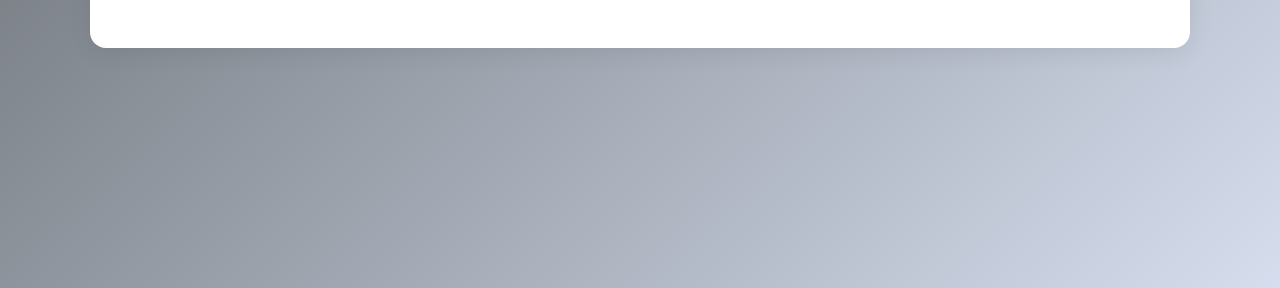
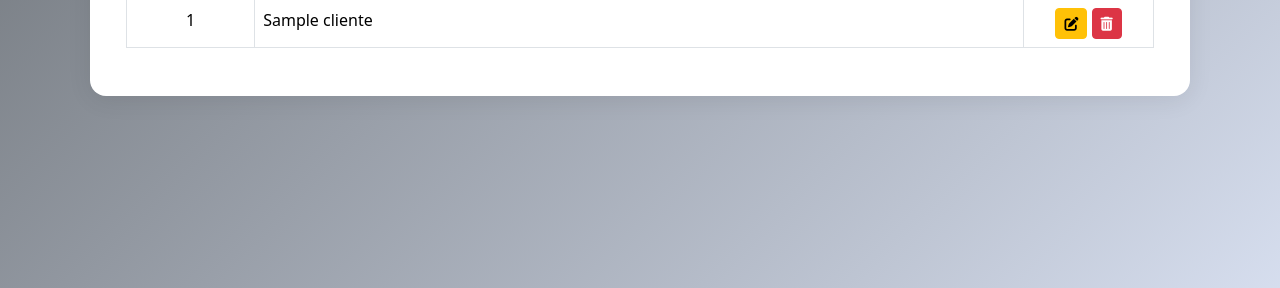
Before and after one commit to estradachacon/telmaerp, a CodeIgniter 4 app: the page made by app/Views/clientes/index.php in a window 1280 px wide. Shown: the part 294-582 px from the top of the page. Run offline with PHP 8.4 and a stand-in for CodeIgniter, Linux system fonts and the light colour scheme; the template is opened without the code that fills it: most values are stand-ins (such as "Sample title", 1, 10 or a date in 2020); some libraries are stand-ins or nearby versions.

Commit message:
view de clientes y modal de crear, pendiente code para la recarga de pagina

```diff
--- a/app/Models/Clientes.php
+++ b/app/Models/ClientesModel.php
@@ -4,14 +4,15 @@ namespace App\Models;
 
 use CodeIgniter\Model;
 
-class Clientes extends Model
+class ClientesModel extends Model
 {
     protected $table            = 'clientes';
     protected $primaryKey       = 'id';
     protected $returnType       = 'object';
     protected $allowedFields    = ['cliente_nombre'];
-    protected $useTimestamps = false;
+    protected $useTimestamps = true;
     protected $dateFormat    = 'datetime';
     protected $createdField  = 'created_at';
     protected $updatedField  = 'updated_at';
+
 }
--- a/app/Views/Layouts/mainbody.php
+++ b/app/Views/Layouts/mainbody.php
@@ -128,6 +128,9 @@
     <div class="content-wrapper">
         <?= $this->renderSection('content') ?>
     </div>
+    <!-- Bootstrap JS con Popper -->
+    <script src="https://cdn.jsdelivr.net/npm/bootstrap@5.3.2/dist/js/bootstrap.bundle.min.js"></script>
+    <script src="<?= base_url('js/clientes.js') ?>"></script>
 </body>
 
 </html>
--- a/app/Views/Modals/cliente_new.php
+++ b/app/Views/Modals/cliente_new.php
@@ -12,15 +12,7 @@
                         <label for="cliente_nombre" class="form-label">Nombre del Cliente</label>
                         <input type="text" class="form-control" id="cliente_nombre" name="cliente_nombre" required>
                     </div>
-                    <div class="mb-3">
-                        <label for="cliente_email" class="form-label">Email del Cliente</label>
-                        <input type="email" class="form-control" id="cliente_email" name="cliente_email" required>
-                    </div>
-                    <div class="mb-3">
-                        <label for="cliente_telefono" class="form-label">Teléfono del Cliente</label>
-                        <input type="text" class="form-control" id="cliente_telefono" name="cliente_telefono" required>
-                    </div>
-                    <button type="submit" class="btn btn-primary">Guardar</button>
+                    <button type="button" class="btn btn-primary" onclick="guardarCliente()">Guardar</button>
                 </form>
             </div>
         </div>
--- a/app/Views/clientes/index.php
+++ b/app/Views/clientes/index.php
@@ -6,7 +6,7 @@
     <div class="row align-items-center mb-4">
         <div class="col-md-8 col-12">
             <h1>Listado de clientes</h1>
-            <button class="btn btn-success" onclick="abrirModalCliente()">
+            <button class="btn btn-success" onclick="abrirModalClienteNew()">
                 <i class="fa-solid fa-pen-to-square"></i>Nuevo Cliente</i>
             </button>
         </div>
@@ -18,6 +18,26 @@
             <th class="col-sm-6">Nombre</th>
             <th class="col-sm-1">Acciones</th>
         </tr>
+        <?php if (!empty($clientes) && is_array($clientes)) : ?>
+            <?php foreach ($clientes as $cliente) : ?>
+                <tr>
+                    <td class="text-center"><?= esc($cliente->id) ?></td>
+                    <td><?= esc($cliente->cliente_nombre) ?></td>
+                    <td class="text-center">
+                        <a href="#" class="btn btn-warning btn-sm">
+                            <i class="fa-solid fa-pen-to-square"></i>
+                        </a>
+                        <a href="#" class="btn btn-danger btn-sm">
+                            <i class="fa-solid fa-trash-can"></i>
+                        </a>
+                    </td>
+                </tr>
+            <?php endforeach; ?>
+        <?php else : ?>
+            <tr>
+                <td colspan="3" class="text-center">No hay clientes registrados.</td>
+            </tr>
+        <?php endif; ?>
     </table>
 </div>
 <?= $this->endSection() ?>
--- /dev/null
+++ b/public/js/clientes.js
@@ -0,0 +1,27 @@
+// Función para abrir el modal
+function abrirModalClienteNew() {
+    var modal = new bootstrap.Modal(document.getElementById('clienteNewModal'));
+    modal.show();
+}
+
+// Función para enviar el formulario por AJAX
+function guardarCliente() {
+    const form = document.getElementById('clienteNewForm');
+    const formData = new FormData(form);
+
+    fetch('/clientes/create', {
+        method: 'POST',
+        body: formData
+    })
+    .then(response => response.json())
+    .then(res => {
+        if(res.status === 'error') {
+            alert(Object.values(res.errors).join("\n"));
+        } else {
+            alert(res.message);
+            form.reset();
+            var modal = bootstrap.Modal.getInstance(document.getElementById('clienteNewModal'));
+            modal.hide();
+        }
+    });
+}
```
Also changed, not shown: app/Controllers/Clientes.php (+17 -2 lines), app/Views/clientes/new.php (deleted, +0 -7 lines).
